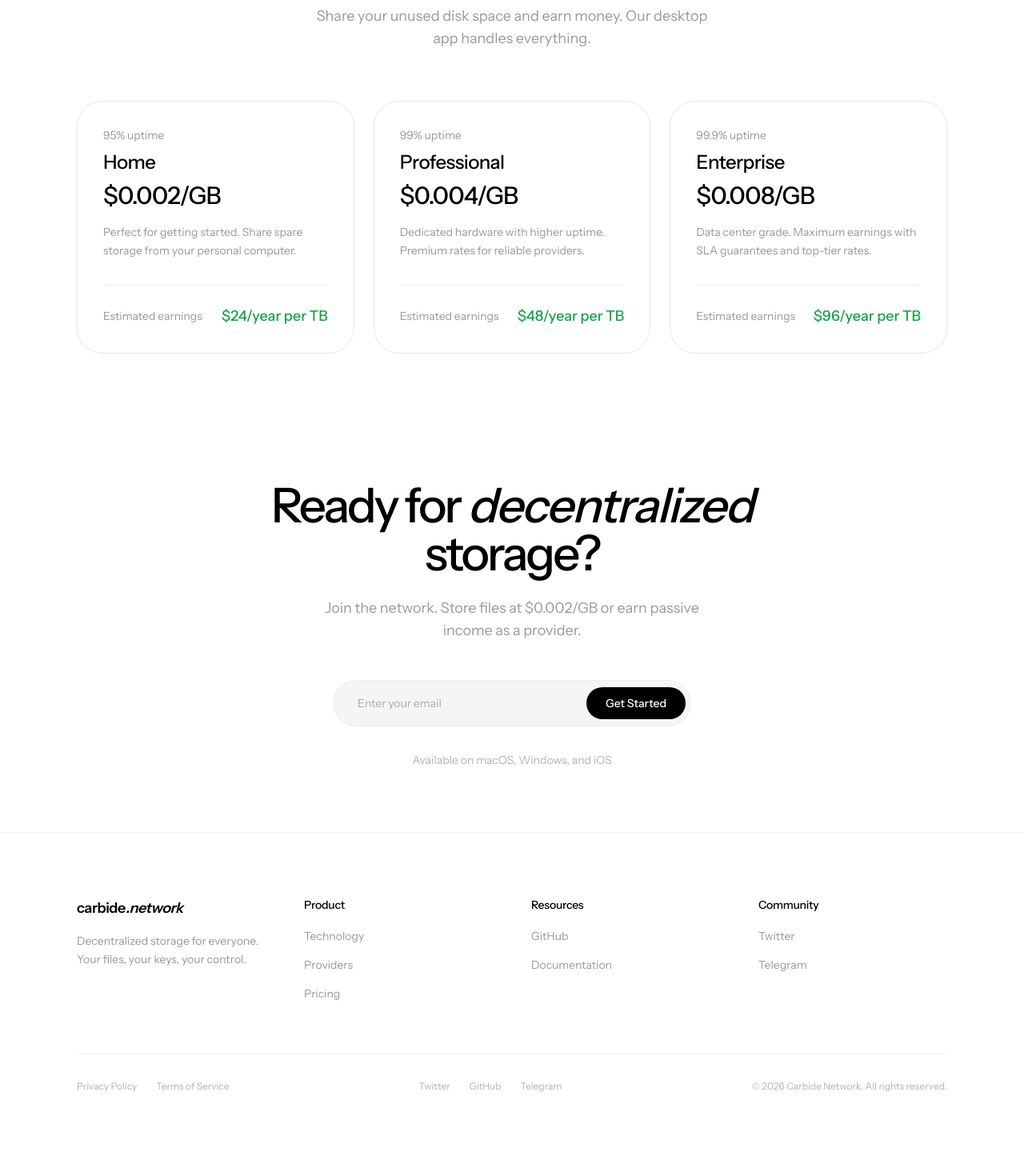
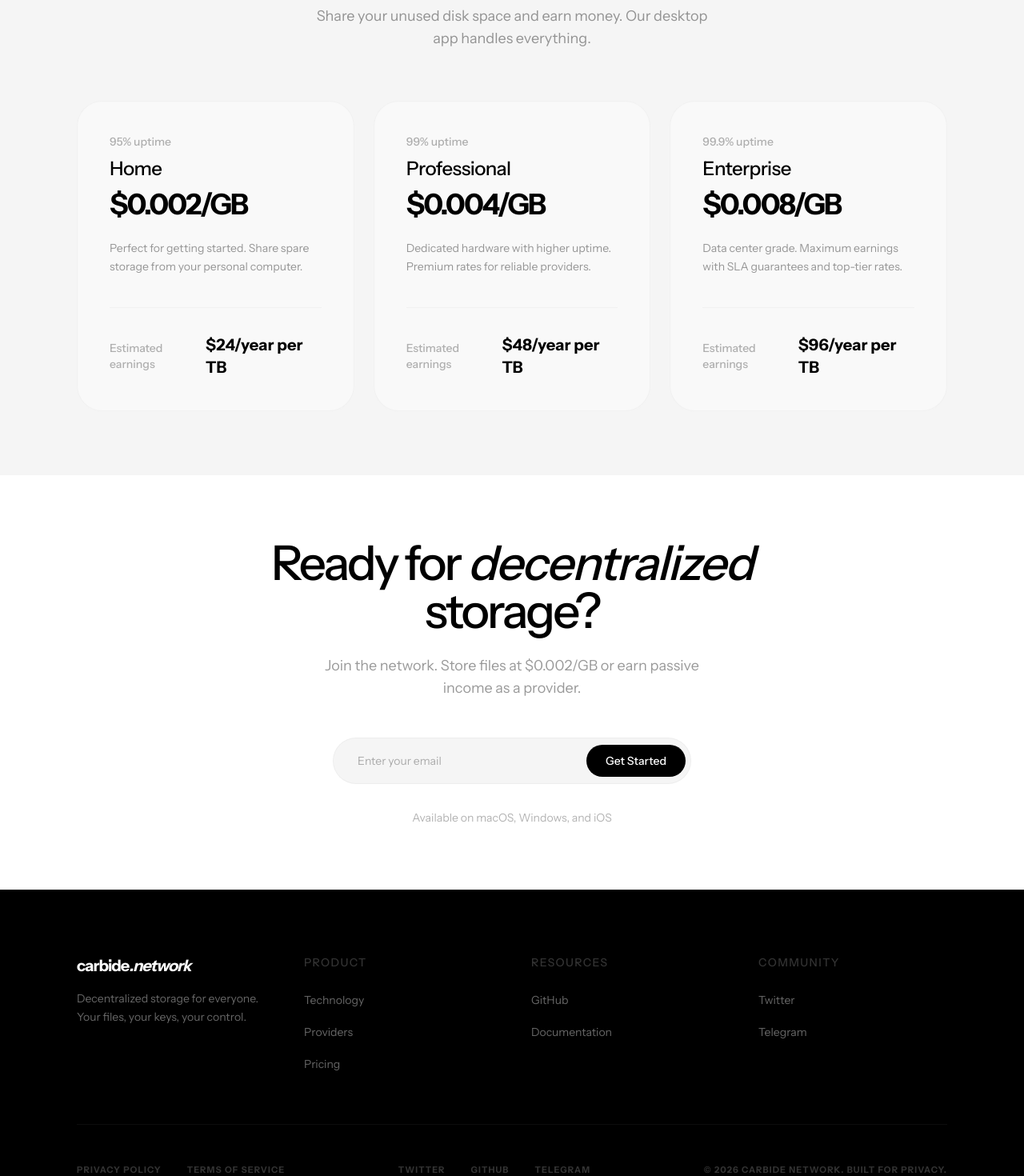
Before and after one commit to chaalpritam/carbide.network, a Next.js app: page / in a window 1280 px wide. Shown: the part 6740-8210 px from the top of the page at 80% size. Before the commit the page ends 8186 px from the top, so only its background shows below. Built offline with nearby package versions, Linux system fonts and the light colour scheme.

Commit message:
change footer bg and passive income sectiong bg and card color

```diff
--- a/src/app/page.tsx
+++ b/src/app/page.tsx
@@ -521,7 +521,7 @@ export default function LandingPage() {
       </section>
 
       {/* Provider Section */}
-      <section id="providers" className="section-padding">
+      <section id="providers" className="section-padding bg-[#F5F5F5]">
         <div className="max-w-[1440px] mx-auto">
           <div className="text-center mb-16">
             <h2 className="text-4xl md:text-5xl lg:text-6xl font-medium tracking-tighter mb-4">
@@ -558,19 +558,19 @@ export default function LandingPage() {
             ].map((tier, i) => (
               <div
                 key={i}
-                className="rounded-[2rem] border border-black/10 p-8 group hover:bg-black hover:text-white hover:border-black transition-all duration-500 hover:-translate-y-1 hover:shadow-xl"
+                className="bg-white/40 backdrop-blur-sm rounded-[2rem] border border-black/[0.03] p-10 group hover:bg-white transition-all duration-700 hover:-translate-y-2 hover:shadow-[0_32px_64px_-16px_rgba(0,0,0,0.08)] hover:border-black/5"
               >
-                <div className="text-sm text-black/40 group-hover:text-white/60 mb-2 transition-colors">{tier.uptime} uptime</div>
+                <div className="text-sm font-medium text-black/30 mb-2">{tier.uptime} uptime</div>
                 <h3 className="text-2xl font-medium tracking-tight mb-2">{tier.tier}</h3>
-                <div className="text-3xl font-medium tracking-tight mb-4">
+                <div className="text-4xl font-bold tracking-tighter mb-6">
                   {tier.price}
                 </div>
-                <p className="text-sm text-black/40 group-hover:text-white/60 leading-relaxed mb-8 transition-colors">
+                <p className="text-sm text-black/40 leading-relaxed mb-10">
                   {tier.description}
                 </p>
-                <div className="flex items-center justify-between pt-6 border-t border-black/5 group-hover:border-white/10 transition-colors">
-                  <span className="text-sm text-black/40 group-hover:text-white/60 transition-colors">Estimated earnings</span>
-                  <span className="text-lg font-medium text-green-600 group-hover:text-green-400 transition-colors">{tier.earnings}</span>
+                <div className="flex items-center justify-between pt-8 border-t border-black/[0.03]">
+                  <span className="text-sm font-medium text-black/30">Estimated earnings</span>
+                  <span className="text-xl font-bold">{tier.earnings}</span>
                 </div>
               </div>
             ))}
--- a/src/components/footer.tsx
+++ b/src/components/footer.tsx
@@ -2,25 +2,25 @@ import Link from "next/link"
 
 export function Footer() {
   return (
-    <footer className="border-t border-black/5">
+    <footer className="bg-black text-white border-t border-white/5">
       <div className="max-w-[1440px] mx-auto section-padding">
         {/* Main footer grid */}
         <div className="grid grid-cols-2 md:grid-cols-4 gap-12 mb-16">
           {/* Brand */}
           <div className="col-span-2 md:col-span-1">
             <div className="flex items-center gap-0 mb-4">
-              <span className="text-lg font-semibold tracking-tight">carbide</span>
-              <span className="text-lg font-semibold tracking-tight italic-serif">.network</span>
+              <span className="text-xl font-bold tracking-tighter">carbide</span>
+              <span className="text-xl font-bold tracking-tighter italic-serif">.network</span>
             </div>
-            <p className="text-sm text-black/40 leading-relaxed max-w-xs">
+            <p className="text-sm text-white/40 leading-relaxed max-w-xs">
               Decentralized storage for everyone. Your files, your keys, your control.
             </p>
           </div>
 
           {/* Product */}
           <div>
-            <h4 className="text-sm font-medium mb-4">Product</h4>
-            <ul className="space-y-3">
+            <h4 className="text-sm font-medium mb-6 uppercase tracking-widest text-white/20">Product</h4>
+            <ul className="space-y-4">
               {[
                 { label: "Technology", href: "#technology" },
                 { label: "Providers", href: "#providers" },
@@ -29,7 +29,7 @@ export function Footer() {
                 <li key={link.label}>
                   <Link
                     href={link.href}
-                    className="text-sm text-black/40 hover:text-black transition-colors duration-300"
+                    className="text-sm text-white/40 hover:text-white transition-colors duration-300"
                   >
                     {link.label}
                   </Link>
@@ -40,8 +40,8 @@ export function Footer() {
 
           {/* Resources */}
           <div>
-            <h4 className="text-sm font-medium mb-4">Resources</h4>
-            <ul className="space-y-3">
+            <h4 className="text-sm font-medium mb-6 uppercase tracking-widest text-white/20">Resources</h4>
+            <ul className="space-y-4">
               {[
                 { label: "GitHub", href: "https://github.com/carbidenetwork", external: true },
                 { label: "Documentation", href: "#", external: false },
@@ -50,7 +50,7 @@ export function Footer() {
                   <Link
                     href={link.href}
                     target={link.external ? "_blank" : undefined}
-                    className="text-sm text-black/40 hover:text-black transition-colors duration-300"
+                    className="text-sm text-white/40 hover:text-white transition-colors duration-300"
                   >
                     {link.label}
                   </Link>
@@ -61,8 +61,8 @@ export function Footer() {
 
           {/* Community */}
           <div>
-            <h4 className="text-sm font-medium mb-4">Community</h4>
-            <ul className="space-y-3">
+            <h4 className="text-sm font-medium mb-6 uppercase tracking-widest text-white/20">Community</h4>
+            <ul className="space-y-4">
               {[
                 { label: "Twitter", href: "https://x.com/carbidenetwork", external: true },
                 { label: "Telegram", href: "https://t.me/carbidenetwork", external: true },
@@ -71,7 +71,7 @@ export function Footer() {
                   <Link
                     href={link.href}
                     target={link.external ? "_blank" : undefined}
-                    className="text-sm text-black/40 hover:text-black transition-colors duration-300"
+                    className="text-sm text-white/40 hover:text-white transition-colors duration-300"
                   >
                     {link.label}
                   </Link>
@@ -82,48 +82,48 @@ export function Footer() {
         </div>
 
         {/* Bottom bar */}
-        <div className="flex flex-col md:flex-row items-center justify-between gap-4 pt-8 border-t border-black/5">
-          <div className="flex items-center gap-6">
+        <div className="flex flex-col md:flex-row items-center justify-between gap-6 pt-12 border-t border-white/5">
+          <div className="flex items-center gap-8">
             <Link
               href="/privacy"
-              className="text-xs text-black/30 hover:text-black transition-colors"
+              className="text-[11px] uppercase tracking-widest font-bold text-white/20 hover:text-white transition-colors"
             >
               Privacy Policy
             </Link>
             <Link
               href="/terms"
-              className="text-xs text-black/30 hover:text-black transition-colors"
+              className="text-[11px] uppercase tracking-widest font-bold text-white/20 hover:text-white transition-colors"
             >
               Terms of Service
             </Link>
           </div>
 
-          <div className="flex items-center gap-6">
+          <div className="flex items-center gap-8">
             <Link
               href="https://x.com/carbidenetwork"
               target="_blank"
-              className="text-xs text-black/30 hover:text-black transition-colors"
+              className="text-[11px] uppercase tracking-widest font-bold text-white/20 hover:text-white transition-colors"
             >
               Twitter
             </Link>
             <Link
               href="https://github.com/carbidenetwork"
               target="_blank"
-              className="text-xs text-black/30 hover:text-black transition-colors"
+              className="text-[11px] uppercase tracking-widest font-bold text-white/20 hover:text-white transition-colors"
             >
               GitHub
             </Link>
             <Link
               href="https://t.me/carbidenetwork"
               target="_blank"
-              className="text-xs text-black/30 hover:text-black transition-colors"
+              className="text-[11px] uppercase tracking-widest font-bold text-white/20 hover:text-white transition-colors"
             >
               Telegram
             </Link>
           </div>
 
-          <p className="text-xs text-black/30">
-            &copy; {new Date().getFullYear()} Carbide Network. All rights reserved.
+          <p className="text-[11px] uppercase tracking-widest font-bold text-white/20">
+            &copy; {new Date().getFullYear()} Carbide Network. Built for privacy.
           </p>
         </div>
       </div>
```
